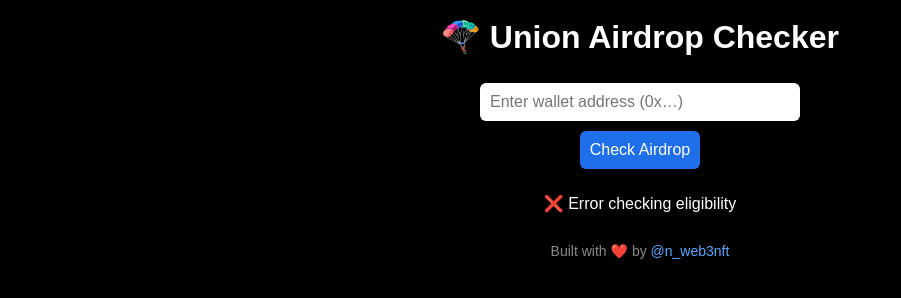
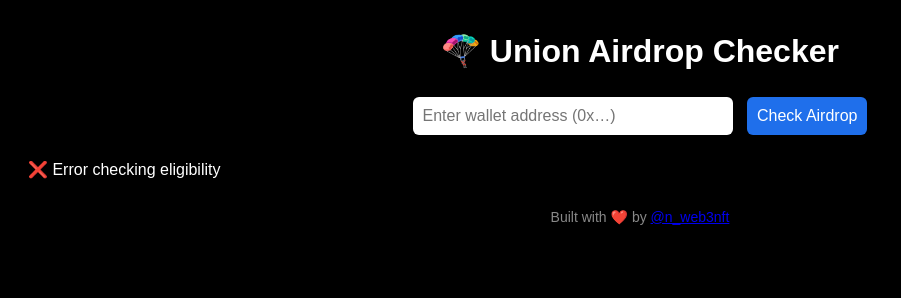
Before and after one commit to Rathimansi007/Union-airdrop-checker, a website: page index.html in a window 1280 px wide. Both pictures are taken after a click on the button "Check Airdrop". Shown: the part 106-404 px from the top of the page, without its empty margins (0-901 px from the left). Drawn offline with Linux system fonts and the light colour scheme; no server answers.

Commit message:
index.html

```diff
--- a/index.html
+++ b/index.html
@@ -2,118 +2,64 @@
 <html lang="en">
 <head>
   <meta charset="UTF-8" />
-  <meta name="viewport" content="width=device-width, initial-scale=1.0"/>
+  <meta name="viewport" content="width=device-width,initial-scale=1"/>
   <title>Union Airdrop Checker</title>
   <style>
-    body {
-      background: #000;
-      color: #fff;
-      font-family: sans-serif;
-      display: flex;
-      flex-direction: column;
-      align-items: center;
-      padding: 20px;
-      text-align: center;
-    }
-    input, button {
-      font-size: 16px;
-      padding: 10px;
-      margin: 5px;
-      border-radius: 6px;
-      border: none;
-    }
-    input {
-      width: 300px;
-    }
-    button {
-      background: #1f6feb;
-      cursor: pointer;
-      color: #fff;
-    }
-    button:hover {
-      background: #388bfd;
-    }
-    .result {
-      margin-top: 20px;
-      white-space: pre-wrap;
-      text-align: left;
-    }
-    .share {
-      display: none;
-      margin-top: 10px;
-    }
-    .share a {
-      color: #1da1f2;
-      text-decoration: none;
-      font-size: 14px;
-    }
-    footer {
-      margin-top: 30px;
-      color: #888;
-      font-size: 14px;
-    }
-    a { color: #58a6ff; text-decoration: none; }
+    body { background:#000; color:#fff; font-family:sans-serif; text-align:center; padding:20px }
+    img.logo { width:100px; margin-bottom:10px }
+    input, button { font-size:16px; padding:10px; margin:5px; border-radius:6px; border:none }
+    input { width:300px }
+    button { background:#1f6feb; cursor:pointer; color:#fff }
+    button:hover { background:#388bfd }
+    .result { text-align:left; white-space:pre-wrap; margin-top:20px; font-size:16px }
+    .share { display:none; margin-top:10px }
+    .share a { color:#1da1f2; text-decoration:none; font-size:14px }
+    footer { margin-top:30px; color:#888; font-size:14px }
   </style>
 </head>
 <body>
+  <img class="logo" src="https://union.build/logo.svg" alt="Union Logo" />
+  <h1>🪂 Union Airdrop Checker</h1>
+  <input id="wallet" placeholder="Enter wallet address (0x…)" />
+  <button onclick="check()">Check Airdrop</button>
 
-  <img src="https://union.build/logo.svg" alt="Union Logo" width="100">
-  <h1>🪂 Union Airdrop Checker</h1>
-
-  <input id="wallet" placeholder="Enter wallet address (0x…)" />
-  <button onclick="go()">Check Airdrop</button>
-
-  <div class="result" id="res"></div>
-  <div class="share" id="sh"><a id="shl" target="_blank">🔁 Share on X</a></div>
+  <div class="result" id="result"></div>
+  <div class="share" id="share">
+    <a id="tw" target="_blank">🔁 Share on X</a>
+  </div>
 
   <footer>Built with ❤️ by <a href="https://x.com/n_web3nft" target="_blank">@n_web3nft</a></footer>
 
   <script>
-    async function go() {
+    async function check() {
       const w = document.getElementById("wallet").value.trim();
-      const r = document.getElementById("res");
-      const s = document.getElementById("sh");
+      const r = document.getElementById("result");
+      const s = document.getElementById("share");
       r.textContent = "⏳ Checking...";
       s.style.display = "none";
-
       try {
         const j = await fetch("/api/check", {
-          method: "POST",
-          headers: { "Content-Type": "application/json" },
+          method:"POST", headers:{"Content-Type":"application/json"},
           body: JSON.stringify({ wallet: w })
-        }).then(r => r.json());
-
-        if (!j.success) {
-          r.textContent = "❌ " + j.error + "\nMade with 🧡 for the Union community";
-          return;
-        }
+        }).then(r=>r.json());
+        if (!j.success) return r.textContent = "❌ " + j.error;
 
         const o = j.scores;
-        const transfers = j.activity || [];
-
-        let txt = `💼 Wallet: ${o.address}\n💰 Estimated Airdrop: ${o.estimated_u} $U\n\n📊 Score Breakdown:\n`;
-        txt += `• Volume: ${o.volume_score}\n`;
-        txt += `• Diversity: ${o.diversity_score}\n`;
-        txt += `• Interaction: ${o.interaction_score}\n`;
-        txt += `• Holding: ${o.holding_score}\n`;
-        txt += `• Cosmos Bonus: ${o.cosmos_bonus}\n`;
-        txt += `• Union Bonus: ${o.union_user_bonus}\n`;
-
-        if (transfers.length > 0) {
-          txt += `\n📦 Transfers detected:\n`;
-          for (const t of transfers) {
-            txt += `• ${t.amount.toFixed(4)} ${t.symbol}\n`;
-          }
-        }
+        let txt = `💼 Wallet: ${o.address}\n\n💰 Token Activity:\n`;
+        j.activity.forEach(t => txt += `${t.symbol}: ${t.amount}\n`);
+        txt += `\n💫 Estimated $U: ${o.estimated_u}\n\n📊 Scores:\n`;
+        ["volume_score","diversity_score","interaction_score","holding_score","cosmos_bonus","union_user_bonus"].forEach(k => {
+          const emoji = {volume_score:"📦", diversity_score:"🌈", interaction_score:"🔁", holding_score:"⏳", cosmos_bonus:"🌌", union_user_bonus:"🟢"}[k];
+          txt += `${emoji} ${k.replace("_"," ")}: ${o[k]}\n`;
+        });
 
         r.textContent = txt;
 
-        const shareText = `Just estimated my $U airdrop allocation on @unionbuild! 🪂\nI might get ${o.estimated_u} $U!\nCheck yours here: https://union-airdrop-checker.onrender.com`;
-        const tweetLink = `https://twitter.com/intent/tweet?text=${encodeURIComponent(shareText)}`;
-        document.getElementById("shl").href = tweetLink;
+        const shareText = `I might get ${o.estimated_u} $U from the #UnionAirdrop! 🚀 Check yours: ${location.href}`;
+        document.getElementById("tw").href = "https://twitter.com/intent/tweet?text=" + encodeURIComponent(shareText);
         s.style.display = "block";
 
-      } catch (e) {
+      } catch(e) {
         console.error(e);
         r.textContent = "❌ Error checking eligibility";
       }
```
